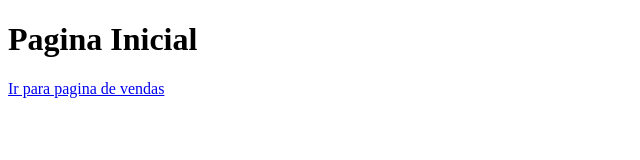
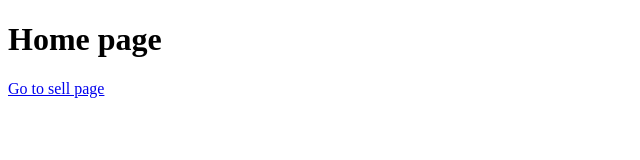
Before and after one commit to Luis22Ant/AULA, a plain HTML site: page index.html in a window 1280 px wide. Shown: the whole page, without its empty margins (0-640 px from the left). Drawn offline with Linux system fonts and the light colour scheme.

Commit message:
made changes

```diff
--- a/index.html
+++ b/index.html
@@ -7,7 +7,7 @@
     <title>Document</title>
 </head>
 <body>
-    <h1>Pagina Inicial</h1>
-    <a href="vendas.html">Ir para pagina de vendas</a>
+    <h1>Home page</h1>
+    <a href="vendas.html">Go to sell page</a>
 </body>
 </html>
```
